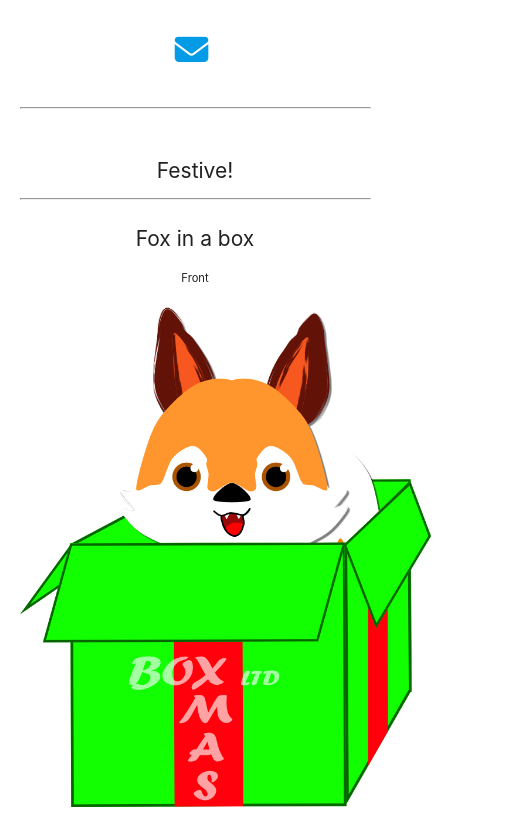
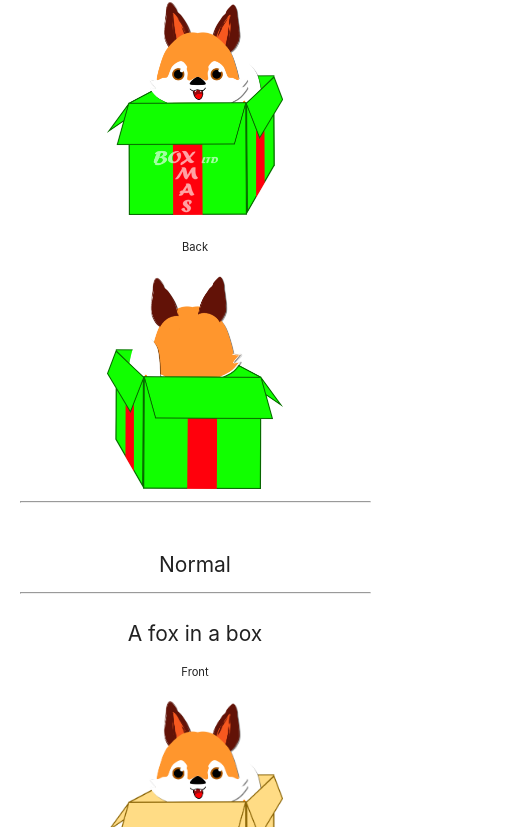
Before and after one commit to Mysticalshadowfox/portfolio, a plain HTML site: page index.html in a window 390 px wide. Shown: the part 562-1389 px from the top of the page, 520 px wide, since content can reach past the window. Drawn offline with nearby package versions, Linux system fonts and the light colour scheme.

Commit message:
fixed images for mobile

```diff
--- a/css/portfolio.css
+++ b/css/portfolio.css
@@ -73,7 +73,8 @@ h3{
 }
 img{
 
-    height: 500px;
+    width: 50%;
+    height:50%;
 
     margin-top: 10px;
 }
--- a/index.html
+++ b/index.html
@@ -98,5 +98,8 @@
     </script>
 
 </body>
-
+<script>
+    let currentZoom = await report.getZoom();
+    await report.setZoom(0.4); // 50% zoom
+</script>
 </html>
```
